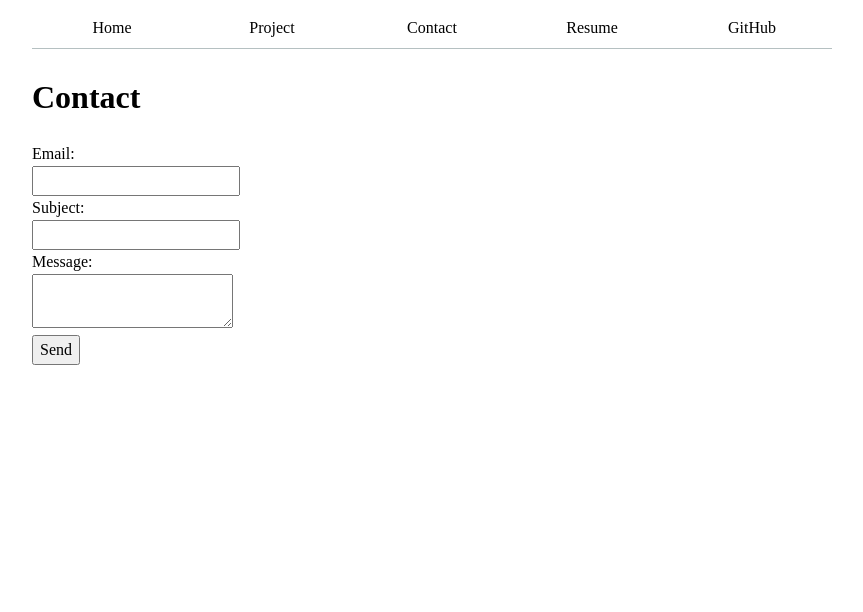
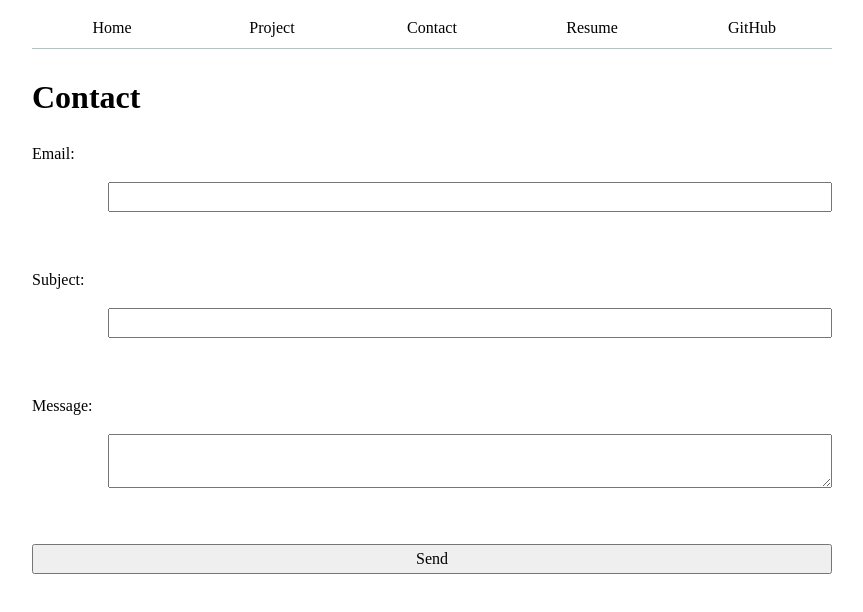
Before and after one commit to sharontey/test_portfolio, a plain HTML site: page contact/index.html in a window 1280 px wide. Shown: the whole page, without its empty margins (208-1071 px from the left). Drawn offline with Linux system fonts and the light colour scheme.

Commit message:
Update style.css

```diff
--- a/style.css
+++ b/style.css
@@ -51,16 +51,24 @@ nav a:hover {
   background-color: oklch(from var(--color-accent) 95% 5% h);
 }
 
+/* Step 3.1: Integrate typography */
 input, textarea, button {
   font: inherit;
 }
 
+/* Step 3.3: Grid layout */
 form {
-  display: block;
-  width: 100%;
-  box-sizing: border-box;
+  display: grid;
+  grid-template-columns: auto 1fr;
+  gap: 1em;
 }
 
 label {
-  margin-block: 0.5em;
+  display: grid;
+  grid-template-columns: subgrid;
+  grid-column: 1 / -1;
 }
+
+button[type="submit"] {
+  grid-column: 1 / -1;
+}
```
